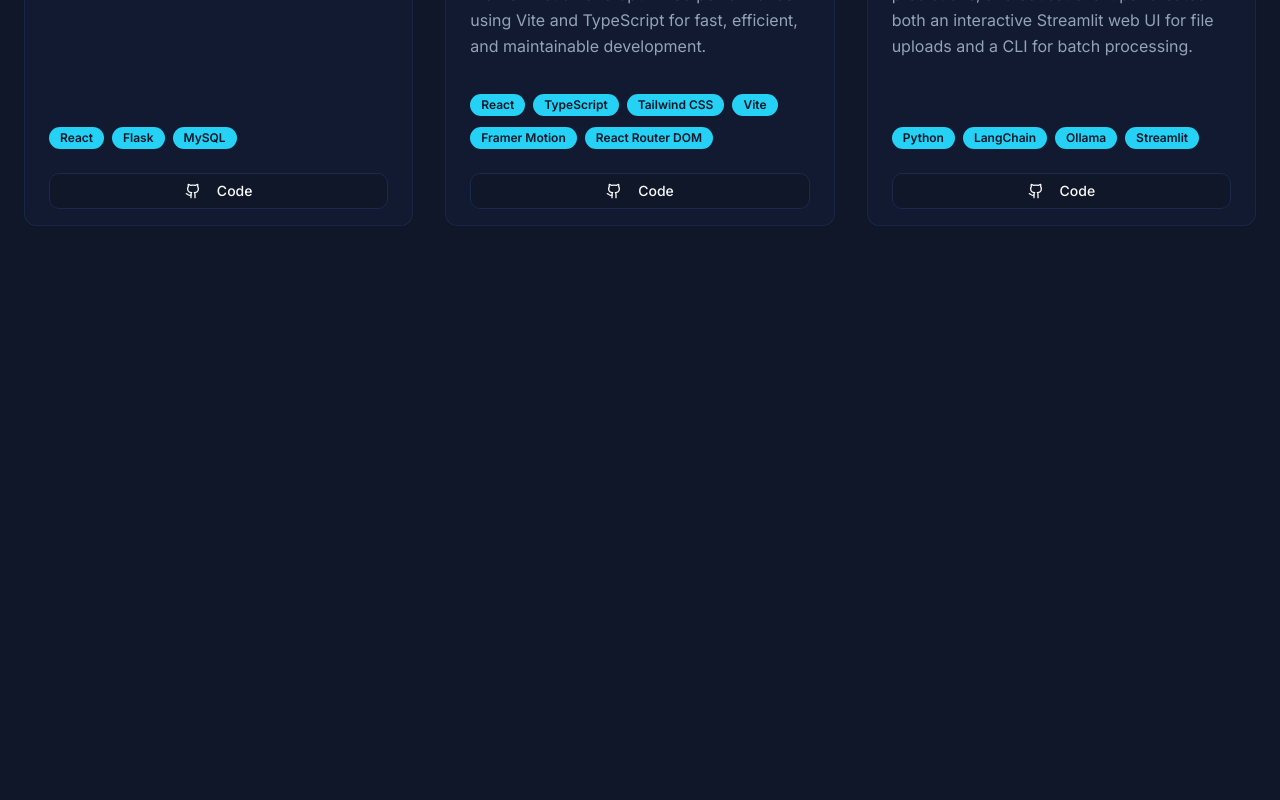
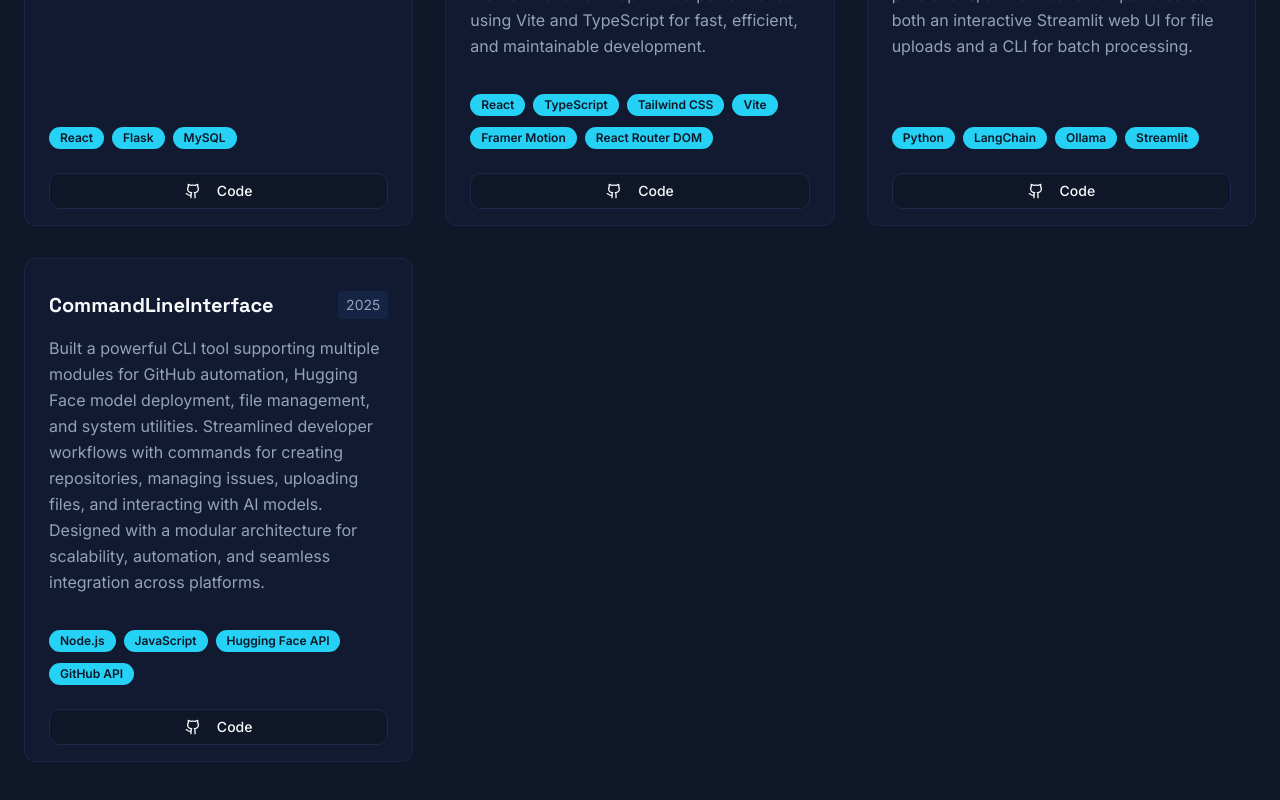
Before and after one commit to Adarsh16-30/Portfolio, a React (Vite) app: page /work in a window 1280 px wide. Shown: the part 1079-1879 px from the top of the page. Before the commit the page ends 1369 px from the top, so only its background shows below. Built offline with nearby package versions, Linux system fonts and the light colour scheme; the HTML template or start-up script is replaced by a standard one.

Commit message:
Add new Project entry to Data
Added a new project entry for CommandLineInterface with detailed description and relevant links.

```diff
--- a/src/data/projectsData.ts
+++ b/src/data/projectsData.ts
@@ -54,6 +54,15 @@ export const projectsData = [
     githubUrl: "https://github.com/Adarsh16-30/PatientReportAnalysis",
     demoUrl: "#"
   },
+  {
+    title: "CommandLineInterface",
+    description: "Built a powerful CLI tool supporting multiple modules for GitHub automation, Hugging Face model deployment, file management, and system utilities. Streamlined developer workflows with commands for creating repositories, managing issues, uploading files, and interacting with AI models. Designed with a modular architecture for scalability, automation, and seamless integration across platforms.",
+    tech: ["Node.js", "JavaScript", "Hugging Face API", "GitHub API"],
+    year: "2025",
+    gradient: "from-black-500/10 to-white-500/10",
+    githubUrl: "https://github.com/Adarsh16-30/CommandLineInterface",
+    demoUrl: "#"
+  },
   // Add more projects below
 ];
 
```
